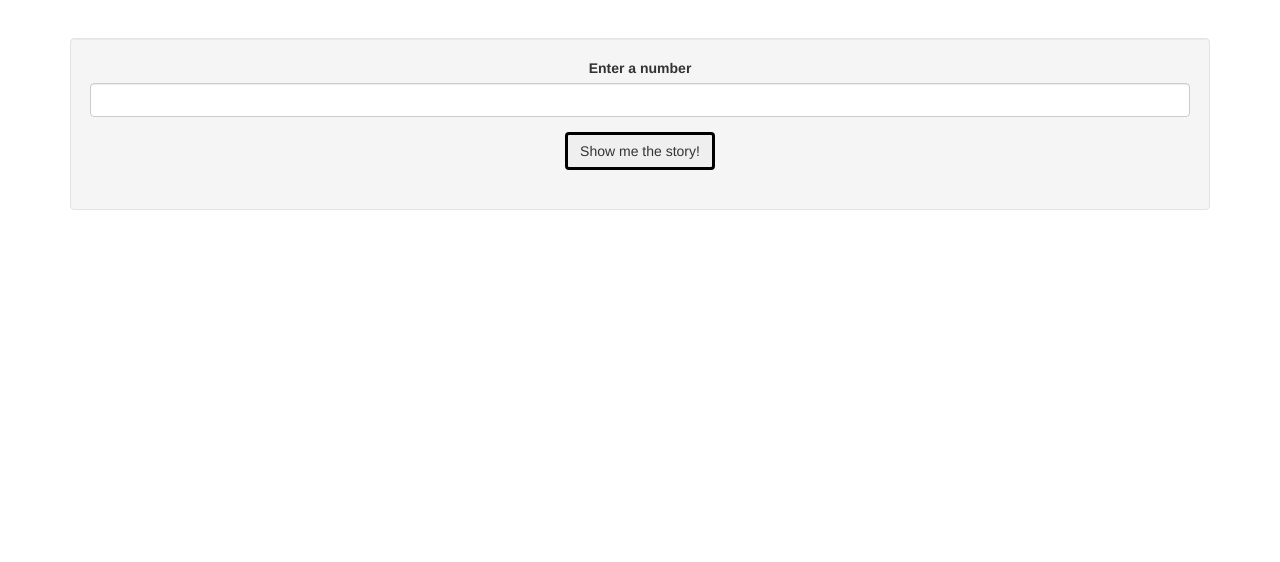
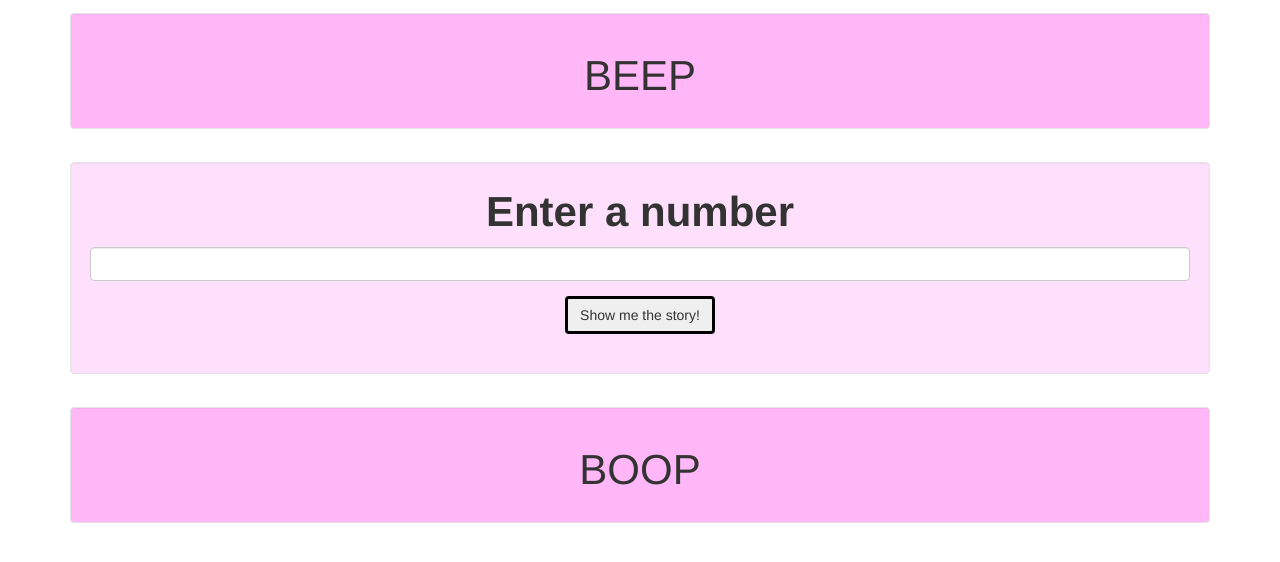
Before and after one commit to ryguybenson/beep-boop, a plain HTML site: page index.html in a window 1280 px wide. Drawn offline with Linux system fonts and the light colour scheme.

Commit message:
add READ.me

```diff
--- a/css/styles.css
+++ b/css/styles.css
@@ -8,8 +8,27 @@
 
 }
 .container {
-  margin-top: 3%;
+  margin-top: 1%;
 }
 #formOne {
   text-align: center;
 }
+h1 {
+  text-align: center;
+  font-size: 300%;
+}
+#head {
+  background-color: rgb(255,153,244,.7);
+}
+#enter {
+  background-color: rgb(255,153,244,.3);
+}
+label {
+  font-size: 300%;
+}
+#below {
+  background-color: rgb(255,153,244,.7);
+}
+#number {
+  text-align: center;
+}
--- a/index.html
+++ b/index.html
@@ -10,7 +10,12 @@
   </head>
   <body>
     <div class="container">
-      <div class="well">
+      <div class="well" id="head">
+        <h1>BEEP</h1>
+      </div>
+    </div>
+    <div class="container">
+      <div class="well" id="enter">
         <form id="formOne">
           <div class="form-group">
             <label for="number">Enter a number</label>
@@ -23,5 +28,10 @@
         </div>
       </div>
     </div>
+    <div class="container">
+      <div class="well" id="below">
+        <h1>BOOP</h1>
+      </div>
+    </div>
   </body>
 </html>
--- a/js/scripts.js
+++ b/js/scripts.js
@@ -7,10 +7,10 @@ function beep(nums, boop) {
       range.push("I'm sorry Dave. I'm afraid I can't do that.")
       return range;
     } else if (nums.toString().includes("2")) {
-      range.push("boop")
+      range.push("Boop")
       return range;
     } else if (nums.toString().includes("1")) {
-      range.push("beep")
+      range.push("Beep")
       return range;
     }
     else {
@@ -27,10 +27,10 @@ function beep(nums, boop) {
 
     for (var i = 0; i < nums + 1; i++) {
       if (i.toString().split("") == "1") {
-          range.push(" beep ")
+        range.push(" Beep ")
 
       } else if (i.toString().split("") == "2") {
-          range.push(" boop ")
+        range.push(" Boop ")
 
       } else if (i.toString().split("") == "3") {
         range.push(" I'm sorry Dave. I'm afraid I can't do that. ")
@@ -49,9 +49,7 @@ $(document).ready(function() {
     event.preventDefault();
     var nums = parseInt($("#number").val());
     final2 = boop(nums, beep);
-    console.log(final2);
     final = beep(nums, boop);
-    console.log(final);
     $("#result").text(final);
   });
 });
```
Also changed, not shown: 1 other file. Lines whose indentation alone changed are shown as unchanged.
